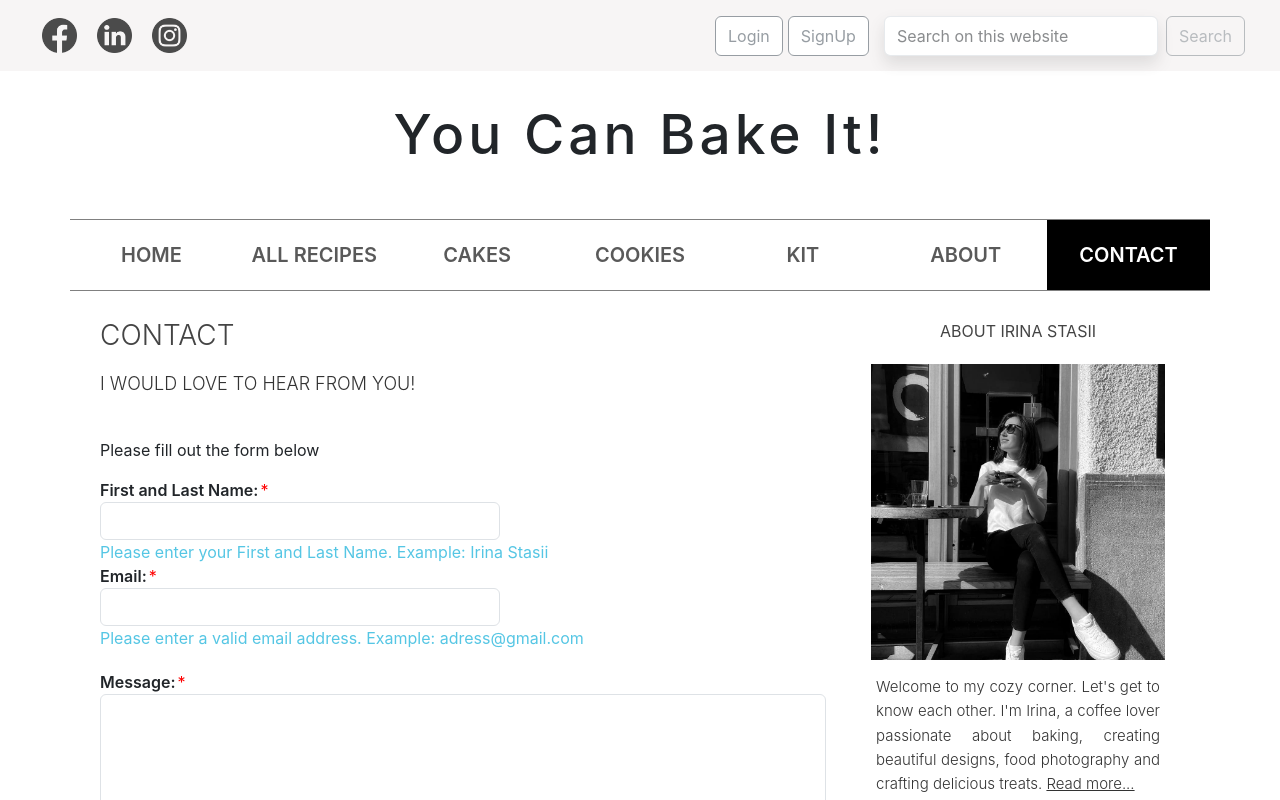
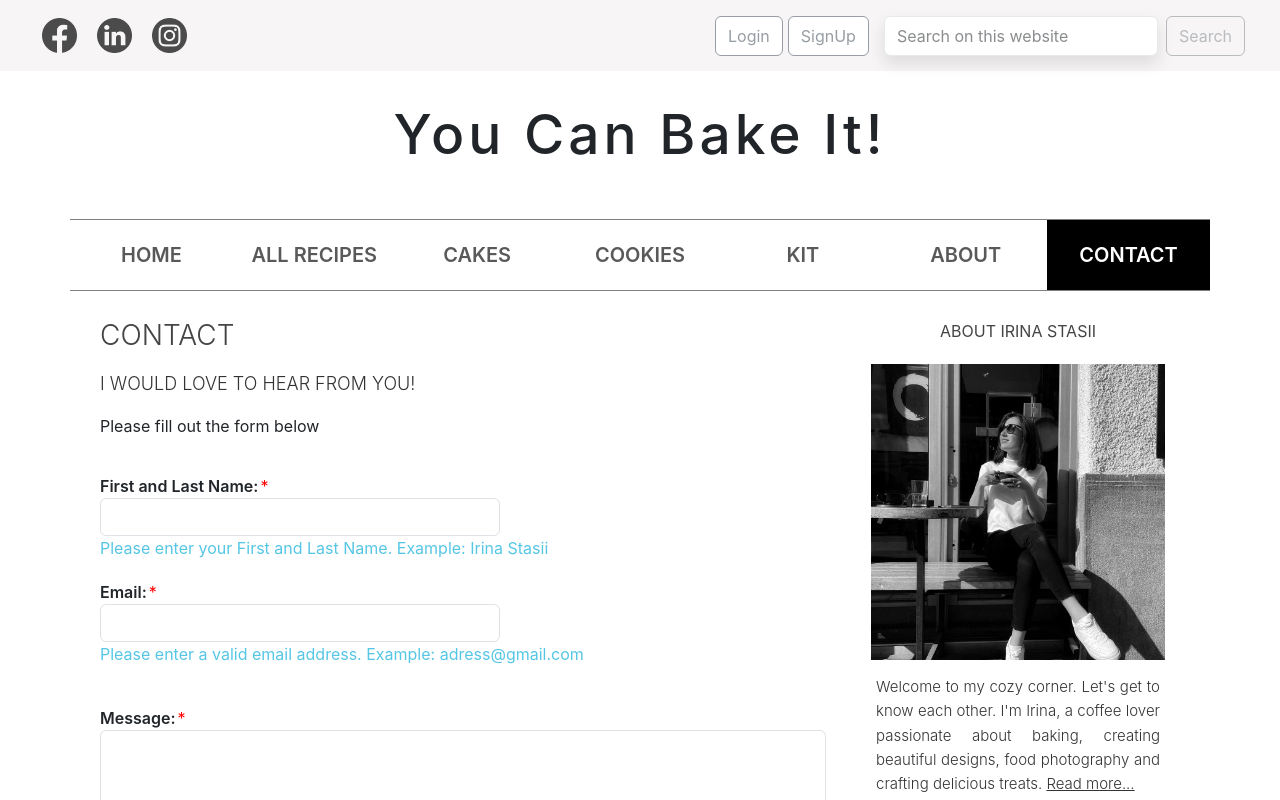
Before and after one commit to IrinaStasii/youcanbakeit_deploy_netlify, a React (Vite) app: page /contact in a window 1280 px wide. Shown: the top 800 px of the page. Built offline with nearby package versions, Linux system fonts and the light colour scheme.

Commit message:
form submit  - setState(false) after submit

```diff
--- a/src/pages/Contact_pages/Contact.jsx
+++ b/src/pages/Contact_pages/Contact.jsx
@@ -62,6 +62,9 @@ const Contact = () => {
         );
 
       setFormData({ name: "", email: "", message: "" });
+      setIsEmailValid(false);
+      setIsNameValid(false);
+      setIsMessageValid(false);
     } else {
       showAlert("Message couldn't be sent. Please try again.");
     }
@@ -93,7 +96,6 @@ const Contact = () => {
               <div className="required-field">
                 <label htmlFor="name">First and Last Name: </label>
               </div>
-              <div className="formInputs">
                 <input
                   className="form-control required-field"
                   type="text"
@@ -147,13 +149,6 @@ const Contact = () => {
                   )}
                 </div>
               </div>
-              {/* <button
-              id="contactSubmitButton"
-              type="submit"
-            >
-              Submit
-            </button> */}
-            </div>
             <Button
               className={
                 !isMessageValid || !isNameValid || !isEmailValid
--- a/src/pages/Contact_pages/contact.css
+++ b/src/pages/Contact_pages/contact.css
@@ -22,7 +22,6 @@
   color: #333;
   font-size: 18px;
   line-height: 1.625;
-  margin-bottom: 40px;
 }
 
 .required-field::after {
@@ -39,12 +38,7 @@
   margin-bottom: 20px;
 }
 
-@media (max-width: 768px) {
-  .formContent #name,
-  #email {
-    width: auto;
-  }
-}
+
 
 .error-message {
   color: #55c6e4;
@@ -52,6 +46,7 @@
 
 label {
   font-weight: 600;
+  margin-top: 20px;
 }
 
 .enabledButton {
@@ -59,11 +54,21 @@ label {
   border: 1px solid #56aac1;
 }
 
-.formInputs {
-  height: 300px;
-}
+/* .formInputs {
+  height: 350px;
+} */
 
 .submitFormButton {
     margin-top: 30px;
     cursor: not-allowed;
 }
+
+@media (max-width: 768px) {
+    .formContent #name,
+    #email {
+      width: auto;
+    }
+    /* .formInputs {
+      height: 450px;
+    } */
+  }
```
